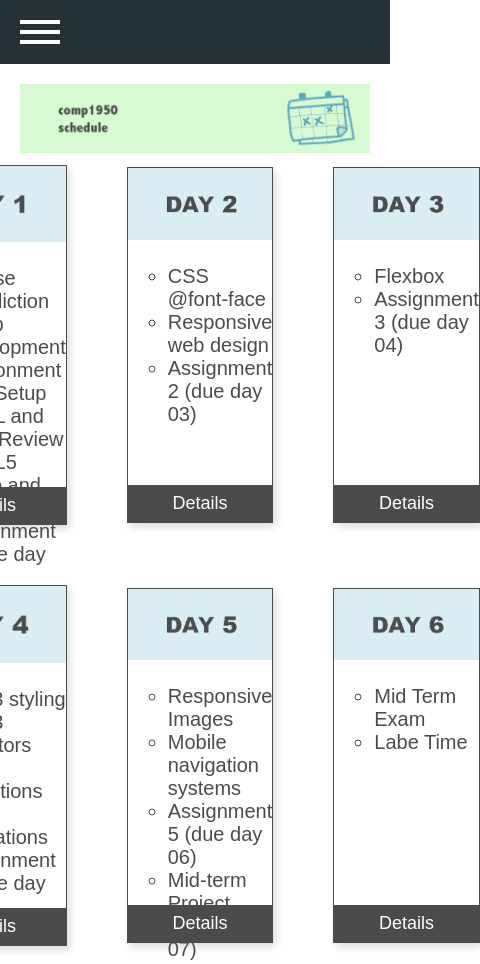
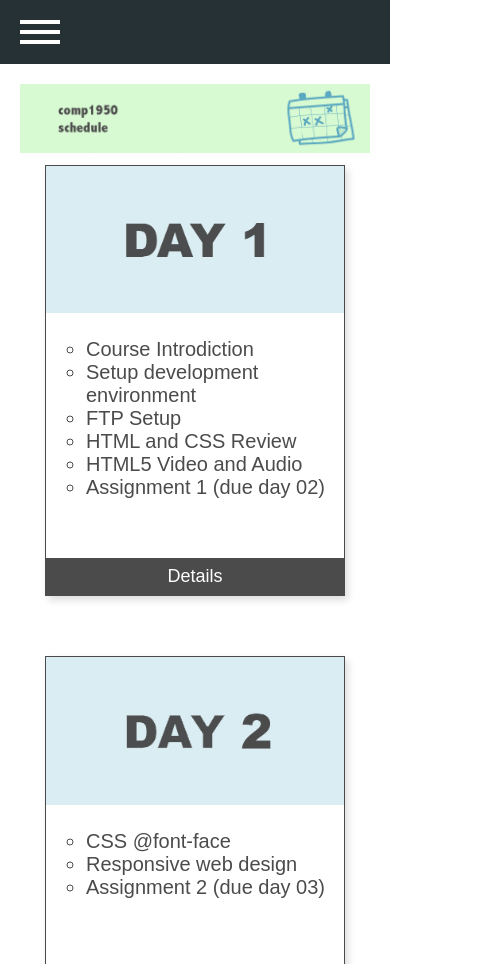
Before and after one commit to kjeanwoo/comp1950_final, a plain HTML site: page schedule.html in a window 390 px wide. Shown: the top 964 px of the page, 480 px wide, since content can reach past the window. Drawn offline with nearby package versions, Linux system fonts and the light colour scheme; files that its build step writes are made by us from their sources.

Commit message:
schedule respnsive

```diff
--- a/scss/_schedule.scss
+++ b/scss/_schedule.scss
@@ -5,12 +5,12 @@
 }
 
     .scheduleboard{
-
     justify-content:center;
     align-content:center;
     margin: 0 auto;
     padding: 8px;
     display:grid;
+    max-width: 900px;
     grid-auto-rows: minmax(150px,auto);
     grid-gap:60px;
     grid-template-areas:
@@ -71,3 +71,12 @@
   button:hover, a:hover {
     opacity: 0.7;
   }
+
+  @media (max-width: 700px) {
+    .scheduleboard {
+      grid-template-areas:
+        'one'
+        'two'
+        'three';
+    }
+  }
```
Also changed, not shown: scss/styles.css, 1 other file.
